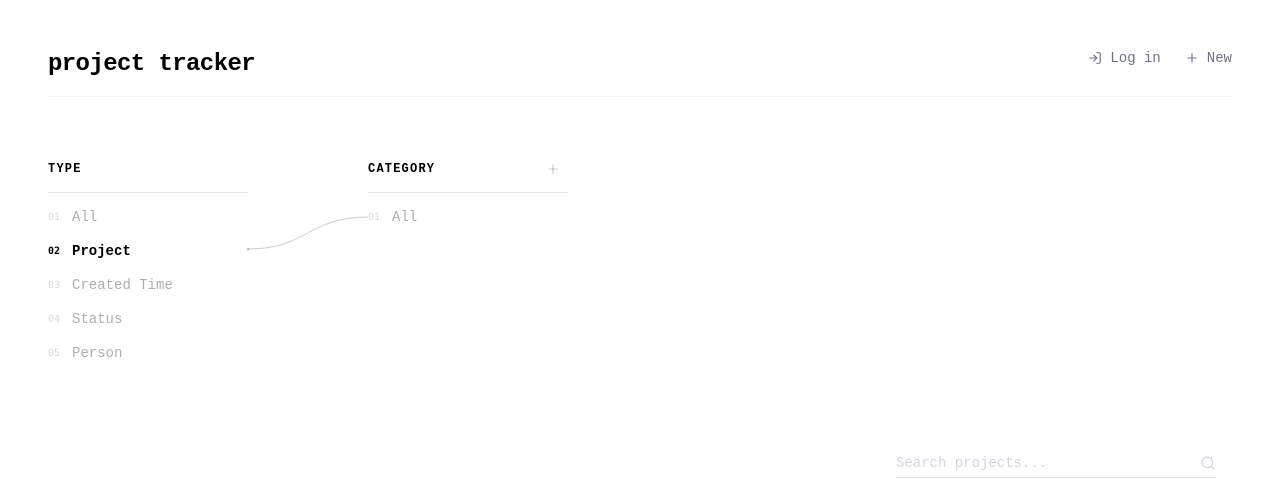
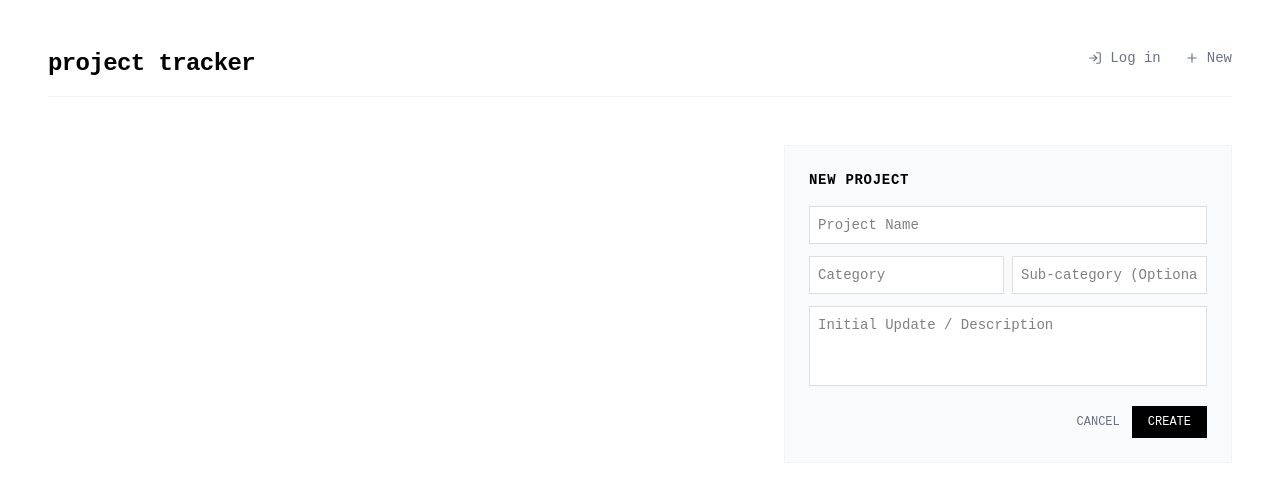
Before and after one commit to chnbi/project-tracker, a React (Vite) app: page / in a window 1280 px wide. Both pictures are taken after a click on the button "New". Shown: the top 503 px of the page. Built offline with nearby package versions, Linux system fonts and the light colour scheme; no server answers; the database is empty.

Commit message:
Feat: Add New Project modal with description field

```diff
--- a/App.tsx
+++ b/App.tsx
@@ -19,7 +19,7 @@ const App: React.FC = () => {
   const [selectedL3, setSelectedL3] = useState<string>(''); // Default: All
   const [searchQuery, setSearchQuery] = useState('');
   const [showAddProject, setShowAddProject] = useState(false);
-  const [newProject, setNewProject] = useState({ name: '', category: '', subCategory: '', initialStatus: 'In Progress' as Status });
+  const [newProject, setNewProject] = useState({ name: '', category: '', subCategory: '', initialStatus: 'In Progress' as Status, initialDescription: '' });
   const [showLogin, setShowLogin] = useState(false);
   const [loginForm, setLoginForm] = useState({ name: '', email: '' });
 
@@ -27,7 +27,7 @@ const App: React.FC = () => {
     e.preventDefault();
     addProject(newProject);
     setShowAddProject(false);
-    setNewProject({ name: '', category: '', subCategory: '', initialStatus: 'In Progress' as Status });
+    setNewProject({ name: '', category: '', subCategory: '', initialStatus: 'In Progress' as Status, initialDescription: '' });
   };
 
   const handleLogin = (e: React.FormEvent) => {
@@ -241,6 +241,51 @@ const App: React.FC = () => {
           </div>
         )}
 
+        {/* New Project Modal */}
+        {showAddProject && (
+          <div className="mb-8 p-6 bg-gray-50 border border-gray-100 max-w-md ml-auto">
+            <h2 className="text-sm font-semibold mb-4 uppercase tracking-wider">New Project</h2>
+            <form onSubmit={handleAddProject} className="flex flex-col gap-3">
+              <input
+                type="text"
+                value={newProject.name}
+                onChange={(e) => setNewProject({ ...newProject, name: e.target.value })}
+                placeholder="Project Name"
+                className="p-2 border bg-white text-sm"
+                required
+              />
+              <div className="flex gap-2">
+                <input
+                  type="text"
+                  value={newProject.category}
+                  onChange={(e) => setNewProject({ ...newProject, category: e.target.value })}
+                  placeholder="Category"
+                  className="p-2 border bg-white text-sm w-1/2"
+                  required
+                />
+                <input
+                  type="text"
+                  value={newProject.subCategory}
+                  onChange={(e) => setNewProject({ ...newProject, subCategory: e.target.value })}
+                  placeholder="Sub-category (Optional)"
+                  className="p-2 border bg-white text-sm w-1/2"
+                />
+              </div>
+              <textarea
+                value={newProject.initialDescription}
+                onChange={(e) => setNewProject({ ...newProject, initialDescription: e.target.value })}
+                placeholder="Initial Update / Description"
+                className="p-2 border bg-white text-sm h-20 resize-none"
+                required
+              />
+              <div className="flex justify-end gap-3 mt-2">
+                <button type="button" onClick={() => setShowAddProject(false)} className="text-xs text-gray-500 hover:text-black uppercase">Cancel</button>
+                <button type="submit" className="text-xs bg-black text-white px-4 py-2 hover:bg-gray-800 uppercase">Create</button>
+              </div>
+            </form>
+          </div>
+        )}
+
         {/* Tree Navigation */}
         <div className="relative overflow-x-auto no-scrollbar pb-8">
           <div className="flex flex-nowrap gap-[120px] min-w-max relative">
```
